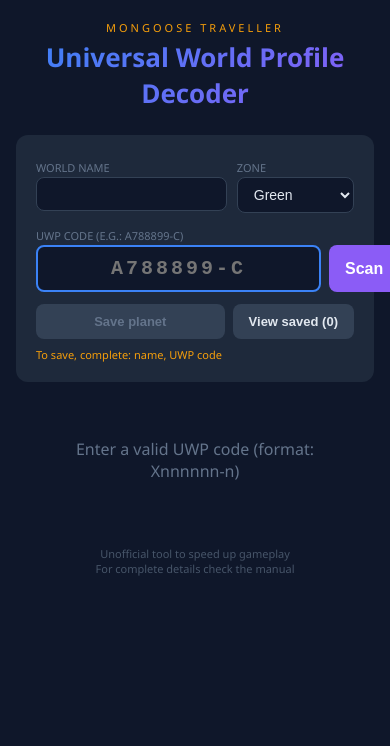
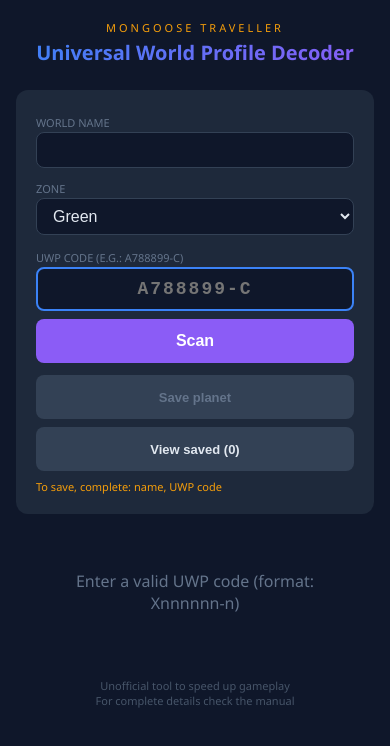
Before and after one commit to pgarriga/traveller-uwp-decoder, a React (Vite) app: page / in a window 390 px wide. Shown: the top 746 px of the page. Built offline with nearby package versions, Linux system fonts and the light colour scheme.

Commit message:
style: add responsive mobile layout
- Stack form fields vertically on small screens
- Full-width buttons on mobile
- Vertical data rows for better readability
- Touch-friendly button size (44px min)
- Prevent iOS zoom on input focus

Co-Authored-By: Claude Opus 4.5 <noreply@anthropic.com>

```diff
--- a/src/App.jsx
+++ b/src/App.jsx
@@ -11,15 +11,15 @@ const ZONE_COLORS = { A: "#f59e0b", R: "#ef4444" };
 
 const Section = ({ title, children, color = "#3b82f6" }) => (
   <div style={{ background: "#1e293b", borderRadius: 12, padding: "16px 20px", marginBottom: 12, borderLeft: `4px solid ${color}` }}>
-    <div style={{ color, fontWeight: 700, fontSize: 14, textTransform: "uppercase", letterSpacing: 1, marginBottom: 8 }}>{title}</div>
+    <div className="section-title" style={{ color, fontWeight: 700, fontSize: 14, textTransform: "uppercase", letterSpacing: 1, marginBottom: 8 }}>{title}</div>
     {children}
   </div>
 );
 
 const Row = ({ label, value, warn }) => (
-  <div style={{ display: "flex", justifyContent: "space-between", padding: "4px 0", borderBottom: "1px solid #334155" }}>
-    <span style={{ color: "#94a3b8", fontSize: 13 }}>{label}</span>
-    <span style={{ color: warn ? "#f59e0b" : "#e2e8f0", fontSize: 13, fontWeight: 500, textAlign: "right", maxWidth: "60%" }}>{value}</span>
+  <div className="data-row">
+    <span className="data-row-label">{label}</span>
+    <span className="data-row-value" style={{ color: warn ? "#f59e0b" : "#e2e8f0" }}>{value}</span>
   </div>
 );
 
@@ -174,13 +174,13 @@ export default function App() {
       <div style={{ maxWidth: 720, margin: "0 auto", padding: "20px 16px" }}>
         <div style={{ textAlign: "center", marginBottom: 24 }}>
           <div style={{ fontSize: 11, color: "#f59e0b", letterSpacing: 3, textTransform: "uppercase", marginBottom: 4 }}>{t("subtitle")}</div>
-          <h1 style={{ margin: 0, fontSize: 26, fontWeight: 800, background: "linear-gradient(135deg, #3b82f6, #8b5cf6)", WebkitBackgroundClip: "text", WebkitTextFillColor: "transparent" }}>
+          <h1 className="app-title">
             {t("title")}
           </h1>
         </div>
 
         <div style={{ background: "#1e293b", borderRadius: 12, padding: 20, marginBottom: 16 }}>
-          <div style={{ display: "grid", gridTemplateColumns: "1fr auto", gap: 10, marginBottom: 10 }}>
+          <div className="form-grid">
             <div>
               <label style={{ fontSize: 11, color: "#64748b", textTransform: "uppercase" }}>{t("worldName")}</label>
               <input value={name} onChange={e => setName(e.target.value)} style={{ width: "100%", background: "#0f172a", border: "1px solid #334155", borderRadius: 8, padding: "8px 12px", color: "#e2e8f0", fontSize: 14, boxSizing: "border-box" }} />
@@ -197,8 +197,8 @@ export default function App() {
 
           <div style={{ marginBottom: 10 }}>
             <label style={{ fontSize: 11, color: "#64748b", textTransform: "uppercase" }}>{t("uwpCode")}</label>
-            <div style={{ display: "flex", gap: 8 }}>
-              <input value={uwp} onChange={e => setUwp(e.target.value)} placeholder={t("uwpPlaceholder")} style={{ flex: 1, background: "#0f172a", border: "2px solid #3b82f6", borderRadius: 8, padding: "10px 14px", color: "#e2e8f0", fontSize: 20, fontFamily: "monospace", fontWeight: 700, letterSpacing: 3, textAlign: "center", boxSizing: "border-box" }} />
+            <div className="uwp-row">
+              <input value={uwp} onChange={e => setUwp(e.target.value)} placeholder={t("uwpPlaceholder")} style={{ flex: 1, background: "#0f172a", border: "2px solid #3b82f6", borderRadius: 8, padding: "10px 14px", color: "#e2e8f0", fontSize: 20, fontFamily: "monospace", fontWeight: 700, letterSpacing: 3, textAlign: "center" }} />
               <input
                 type="file"
                 accept="image/*"
@@ -234,7 +234,7 @@ export default function App() {
             )}
           </div>
 
-          <div style={{ display: "flex", gap: 8, marginTop: 12 }}>
+          <div className="button-row">
             <button
               onClick={savePlanet}
               disabled={!canSave}
@@ -281,17 +281,17 @@ export default function App() {
               ) : (
                 <div style={{ display: "flex", flexDirection: "column", gap: 6 }}>
                   {savedPlanets.map((planet, i) => (
-                    <div key={i} style={{ display: "flex", alignItems: "center", justifyContent: "space-between", background: "#1e293b", borderRadius: 6, padding: "8px 12px" }}>
-                      <div style={{ cursor: "pointer", flex: 1 }} onClick={() => loadPlanet(planet)}>
+                    <div key={i} className="planet-item" style={{ background: "#1e293b", borderRadius: 6, padding: "8px 12px" }}>
+                      <div className="planet-info" style={{ cursor: "pointer" }} onClick={() => loadPlanet(planet)}>
                         <span style={{ fontWeight: 600, color: "#e2e8f0" }}>{planet.name}</span>
-                        <span style={{ marginLeft: 8, fontFamily: "monospace", fontSize: 12, color: "#94a3b8" }}>{planet.uwp}</span>
+                        <span className="uwp-code" style={{ marginLeft: 8, fontFamily: "monospace", fontSize: 12, color: "#94a3b8" }}>{planet.uwp}</span>
                         <span style={{ marginLeft: 8, fontSize: 11, color: planet.zone === "R" ? "#ef4444" : planet.zone === "A" ? "#f59e0b" : "#10b981" }}>
                           {getZoneName(planet.zone)}
                         </span>
                       </div>
                       <button
                         onClick={() => deletePlanet(planet.name)}
-                        style={{ background: "none", border: "none", color: "#ef4444", cursor: "pointer", padding: "4px 8px", fontSize: 12 }}>
+                        style={{ background: "none", border: "none", color: "#ef4444", cursor: "pointer", padding: "4px 8px", fontSize: 12, minHeight: "auto" }}>
                         {t("delete")}
                       </button>
                     </div>
--- a/src/index.css
+++ b/src/index.css
@@ -8,3 +8,160 @@ body {
   min-height: 100vh;
   background: #0f172a;
 }
+
+/* Prevent iOS zoom on input focus */
+input, select, textarea {
+  font-size: 16px !important;
+}
+
+/* Responsive grid for form */
+.form-grid {
+  display: grid;
+  grid-template-columns: 1fr auto;
+  gap: 10px;
+  margin-bottom: 10px;
+}
+
+/* UWP input row */
+.uwp-row {
+  display: flex;
+  gap: 8px;
+}
+
+/* Button row */
+.button-row {
+  display: flex;
+  gap: 8px;
+  margin-top: 12px;
+}
+
+/* Saved planet item */
+.planet-item {
+  display: flex;
+  align-items: center;
+  justify-content: space-between;
+  flex-wrap: wrap;
+  gap: 8px;
+}
+
+.planet-info {
+  display: flex;
+  flex-wrap: wrap;
+  align-items: center;
+  gap: 4px;
+  flex: 1;
+  min-width: 0;
+}
+
+/* Data row in sections */
+.data-row {
+  display: flex;
+  justify-content: space-between;
+  padding: 4px 0;
+  border-bottom: 1px solid #334155;
+  gap: 12px;
+}
+
+.data-row-label {
+  color: #94a3b8;
+  font-size: 13px;
+  flex-shrink: 0;
+}
+
+.data-row-value {
+  font-size: 13px;
+  font-weight: 500;
+  text-align: right;
+  word-break: break-word;
+}
+
+/* Title */
+.app-title {
+  margin: 0;
+  font-size: 26px;
+  font-weight: 800;
+  background: linear-gradient(135deg, #3b82f6, #8b5cf6);
+  -webkit-background-clip: text;
+  -webkit-text-fill-color: transparent;
+  background-clip: text;
+}
+
+/* Mobile styles */
+@media (max-width: 480px) {
+  .app-title {
+    font-size: 20px;
+  }
+
+  .form-grid {
+    grid-template-columns: 1fr;
+    gap: 8px;
+  }
+
+  .uwp-row {
+    flex-direction: column;
+  }
+
+  .uwp-row input {
+    font-size: 18px !important;
+    letter-spacing: 2px !important;
+  }
+
+  .uwp-row button {
+    width: 100%;
+    justify-content: center;
+  }
+
+  .button-row {
+    flex-direction: column;
+  }
+
+  .button-row button {
+    width: 100%;
+  }
+
+  .planet-item {
+    flex-direction: column;
+    align-items: flex-start;
+  }
+
+  .planet-info {
+    width: 100%;
+  }
+
+  .planet-info .uwp-code {
+    display: block;
+    margin-left: 0 !important;
+    margin-top: 4px;
+  }
+
+  .data-row {
+    flex-direction: column;
+    gap: 2px;
+  }
+
+  .data-row-value {
+    text-align: left;
+  }
+
+  /* Section titles */
+  .section-title {
+    font-size: 12px !important;
+    letter-spacing: 0.5px !important;
+  }
+}
+
+/* Touch-friendly buttons */
+button {
+  min-height: 44px;
+  touch-action: manipulation;
+}
+
+/* Smooth scrolling */
+html {
+  scroll-behavior: smooth;
+}
+
+/* Better tap highlighting on mobile */
+a, button {
+  -webkit-tap-highlight-color: rgba(59, 130, 246, 0.3);
+}
```
